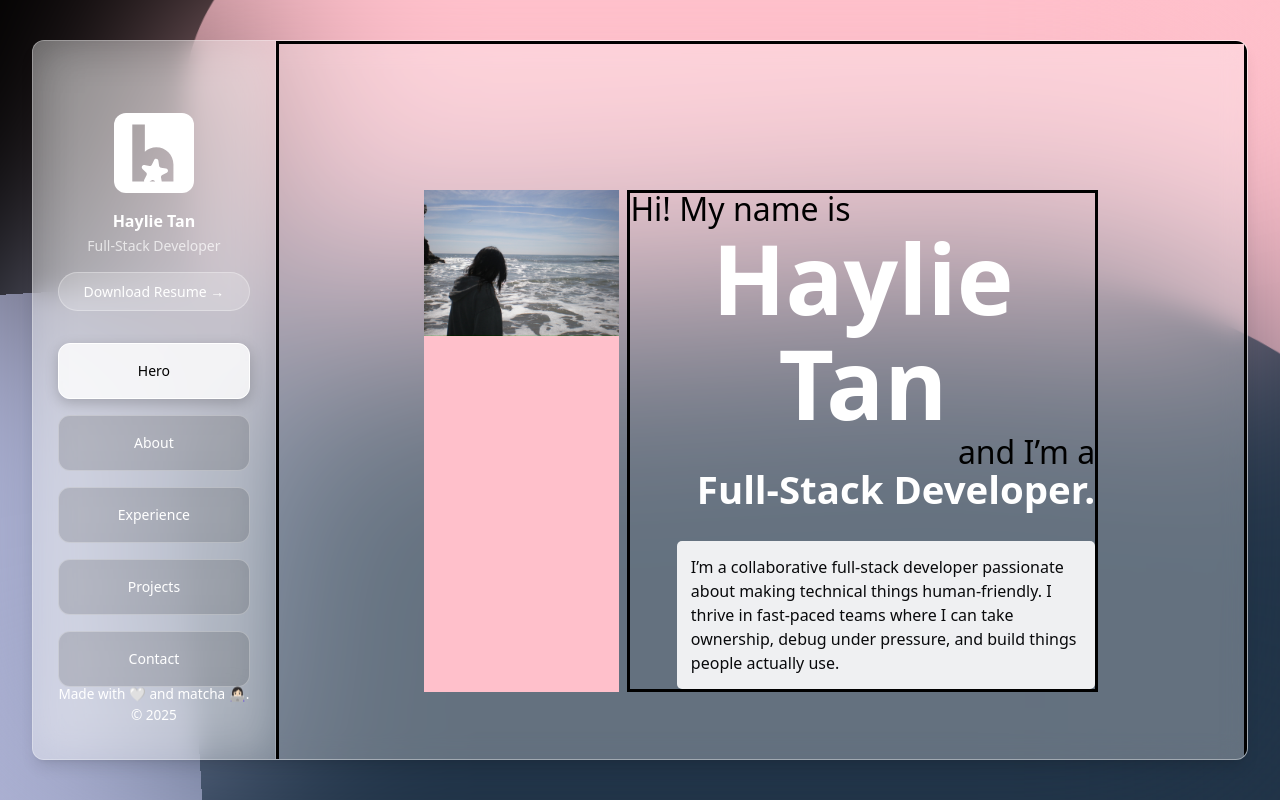
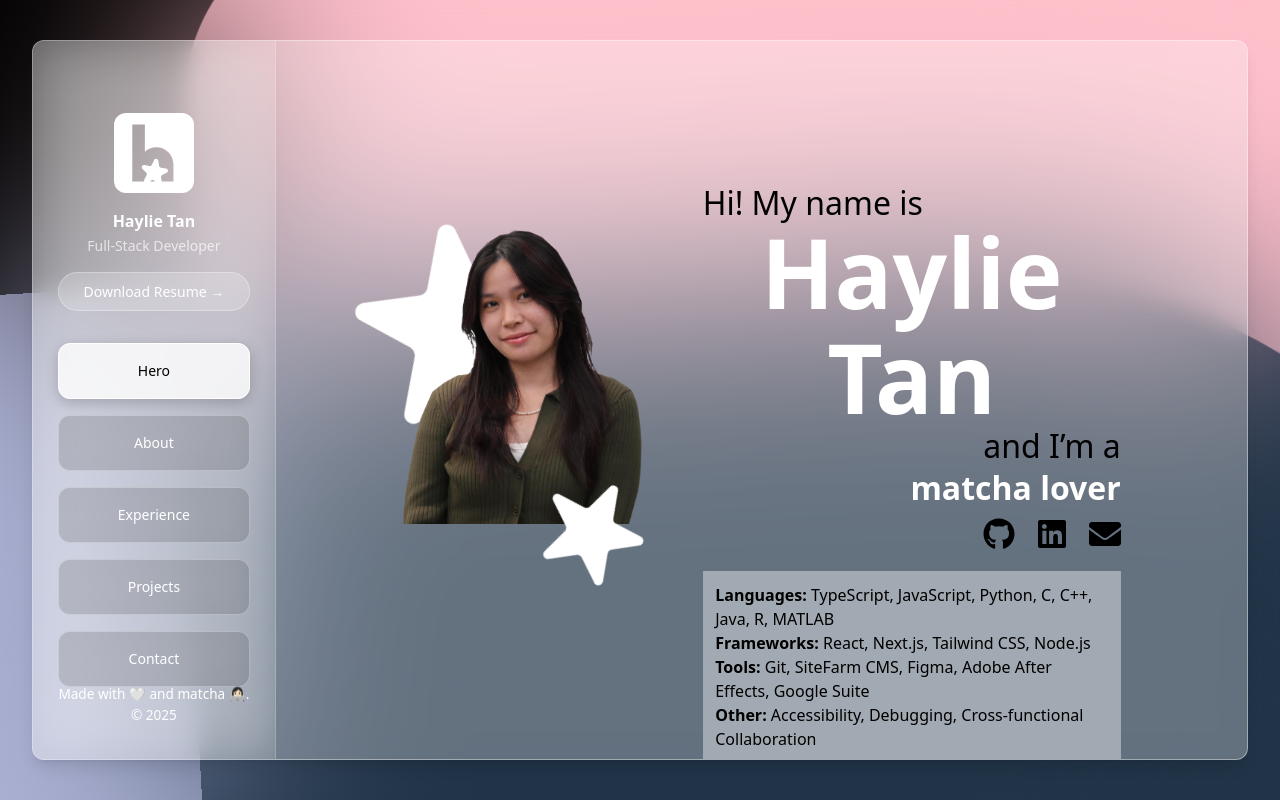
Before and after one commit to haylietan/haylie-portfolio-2025, a Next.js app: page / in a window 1280 px wide. Built offline with nearby package versions, Linux system fonts and the light colour scheme.

Commit message:
Finalized hero

```diff
--- a/src/app/(pages)/_components/Hero/Hero.module.scss
+++ b/src/app/(pages)/_components/Hero/Hero.module.scss
@@ -1,22 +1,47 @@
 .container {
   position: relative;
-  border: 3px solid black;
   display: flex;
   flex-direction: row;
   gap: 0.5rem;
   height: 100%;
-  padding: 15%;
+  padding: 15% 13%;
 
   .iconWrapper {
-    background-color: pink;
-    width: 100%;
+    padding-top: 6%;
+    width: 70%;
+
+    @keyframes spin {
+        from {
+            transform: rotate(0deg);
+        }
+        to {
+            transform: rotate(360deg);
+        }
+    }
+
+    .star1 {
+        position: absolute;
+        left: 8%;
+        z-index: -1;
+        animation: spin 10s linear infinite; // 10s for 1 rotation, change as needed
+        transform-origin: center; // ensures it spins around its center
+    }
+
+    .star2 {
+        position: absolute;
+        left: 27%;
+        top: 55%;
+        rotate: 35deg;
+        animation: spin 10s linear infinite; // 10s for 1 rotation, change as needed
+        transform-origin: center; // ensures it spins around its center
+    }
   }
 }
 
 .introWrapper {
   position: relative;
   margin: 0%;
-  border: 3px solid black;
+  width: 100%;
   display: flex;
   flex-direction: column;
   align-items: flex-end;
@@ -55,22 +80,50 @@
   text-align: right;
 }
 
-.role {
-    font-size: 2.4rem;
-    text-align: right;
-    font-weight: 600;
-    color: white;
-    line-height: 1.1;
+// .role {
+//     font-size: 2.4rem;
+//     text-align: right;
+//     font-weight: 600;
+//     color: white;
+//     line-height: 1.1;
+// }
+
+.scrollContainer {
+  height: 2.5rem; // match word height
+  overflow: hidden;
+  position: relative;
+  font-size: 2rem;
+  font-weight: 600;
+  color: white;
+  margin-top: 0.25rem;
+  text-align: right;
 }
 
+.scrollInner {
+  display: flex;
+  text-align: right;
+  flex-direction: column;
+  transition: transform 0.6s ease-in-out;
+}
+
+.word {
+  height: 2.5rem; // same as container
+  display: flex;
+  align-items: center;      // vertically centers text
+  justify-content: flex-end; // aligns text to the right
+  width: 100%;
+}
+
+
+
 .textRectangle {
-    margin-top: 5%;
+    margin-top: -5%;
+    margin-left: -5%;
     background-color: white;
     opacity: 0.9;
     padding: 3%;
     border-radius: 5px;
     color: white;
-    width: 90%;
 
     p {
         color: black;
@@ -80,3 +133,33 @@
         line-height: 1.5;
     }
 }
+
+// icons
+
+.iconGroup {
+    padding-top: 3%;
+  display: flex;
+  gap: 5%;
+  flex-direction: row;
+  justify-content: flex-end;
+}
+
+.icon {
+  width: 2rem;
+  height: 2rem;
+  transition: color 0.3s ease;
+}
+
+.icon:hover {
+  color: rgba(255, 255, 255, 0.8);
+}
+
+// skills
+
+.skillsBox {
+    background-color: rgba(255, 255, 255, 0.4);
+    text-align: left;
+    padding: 3%;
+    margin-top: 3%;
+    border-radius: 5;
+}
--- a/src/app/(pages)/_components/Hero/Hero.tsx
+++ b/src/app/(pages)/_components/Hero/Hero.tsx
@@ -1,32 +1,111 @@
 import styles from './Hero.module.scss';
 import Image from 'next/image';
+import { FaGithub, FaLinkedin, FaEnvelope } from 'react-icons/fa';
+import { useEffect, useState } from 'react';
+
+const rotatingWords = [
+  'full-stack developer',
+  'student',
+  'matcha lover',
+  'challenge seeker',
+  'sushi enjoyer',
+];
 
 export default function Hero() {
+  const [currentIndex, setCurrentIndex] = useState(0);
+
+  useEffect(() => {
+    const interval = setInterval(() => {
+      setCurrentIndex((prev) => (prev + 1) % rotatingWords.length);
+    }, 2500);
+    return () => clearInterval(interval);
+  }, []);
+
   return (
     <div className={styles.container}>
       <div className={styles.iconWrapper}>
         <div className={styles.avatarBadge}>
-          <Image src="/Images/Ocean.jpg" alt="Ocean" width={240} height={340} />
+          <Image
+            className={styles.star1}
+            src="/Images/Star.svg"
+            alt="White Star"
+            width={200}
+            height={200}
+          />
+          <Image
+            src="/Images/HaylieTanCutOut.png"
+            alt="Haylie Tan"
+            width={240}
+            height={340}
+          />
+          <Image
+            className={styles.star2}
+            src="/Images/Star.svg"
+            alt="White Star"
+            width={100}
+            height={100}
+          />
         </div>
+        {/* <div className={styles.textRectangle}>
+          <p>
+            I’m a collaborative full-stack developer passionate about making
+            technical things human-friendly. I thrive in fast-paced teams where
+            I can take ownership, debug under pressure, and build things people
+            actually use.
+          </p>
+        </div> */}
       </div>
 
       <div className={styles.introWrapper}>
         <div className={styles.textBlock}>
           <p className={styles.midTextLeft}>Hi! My name is</p>
           <h1 className={styles.name}>Haylie Tan</h1>
-          <p className={styles.midTextRight}>
-            and I’m a
-          </p>
-          <p className={styles.role}>Full-Stack Developer.</p>
+          <p className={styles.midTextRight}>and I’m a</p>
+
+          {/* Scroll Animation */}
+          <div className={styles.scrollContainer}>
+            <div
+              className={styles.scrollInner}
+              style={{ transform: `translateY(-${currentIndex * 2.5}rem)` }}
+            >
+              {rotatingWords.map((word, index) => (
+                <div key={index} className={styles.word}>
+                  {word}
+                </div>
+              ))}
+            </div>
+          </div>
+
+          <div className={styles.iconGroup}>
+            <a
+              href="https://github.com/haylietan"
+              target="_blank"
+              rel="noopener noreferrer"
+            >
+              <FaGithub className={styles.icon} />
+            </a>
+            <a
+              href="https://linkedin.com/in/haylietan27"
+              target="_blank"
+              rel="noopener noreferrer"
+            >
+              <FaLinkedin className={styles.icon} />
+            </a>
+            <a href="mailto:haylie.tan.college@gmail.com">
+              <FaEnvelope className={styles.icon} />
+            </a>
+          </div>
         </div>
 
-        <div className={styles.textRectangle}>
-          <p>I’m a collaborative full-stack developer passionate about making technical things human-friendly. I thrive in fast-paced teams where I can take ownership, debug under pressure, and build things people actually use.</p>
-        </div>
+        <div className={styles.skillsBox}>
+            <ul>
+              <li><strong>Languages:</strong> TypeScript, JavaScript, Python, C, C++, Java, R, MATLAB</li>
+              <li><strong>Frameworks:</strong> React, Next.js, Tailwind CSS, Node.js</li>
+              <li><strong>Tools:</strong> Git, SiteFarm CMS, Figma, Adobe After Effects, Google Suite</li>
+              <li><strong>Other:</strong> Accessibility, Debugging, Cross-functional Collaboration</li>
+            </ul>
+          </div>
       </div>
     </div>
-
-
-
   );
 }
```
Also changed, not shown: public/Images/HaylieTanCutOut.png (added), public/Images/Star.svg (added).
